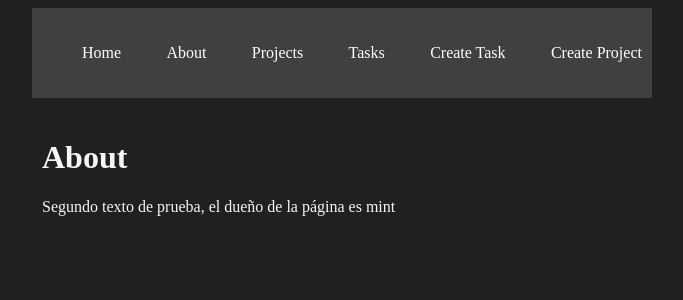
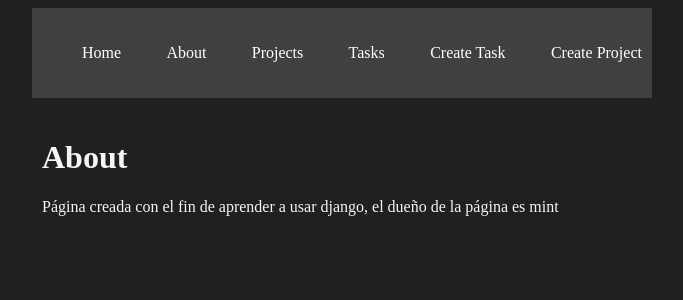
Before and after one commit to DefFoxPy/django-tutorial, a Django app: page /about/ in a window 1280 px wide. Shown: the top 300 px of the page, without its empty margins (298-981 px from the left). Run offline with Django 5.2, Linux system fonts and the light colour scheme.

Commit message:
cambio en el mensaje about e index

```diff
--- a/djangotutorial/myapp/templates/about.html
+++ b/djangotutorial/myapp/templates/about.html
@@ -4,6 +4,6 @@
 
 <h1>About</h1>
 
-<p>Segundo texto de prueba, el dueño de la página es {{ username }}</p>
+<p>Página creada con el fin de aprender a usar django, el dueño de la página es {{ username }}</p>
 
 {% endblock %}
--- a/djangotutorial/myapp/templates/index.html
+++ b/djangotutorial/myapp/templates/index.html
@@ -8,6 +8,4 @@
 
 <img src="{% static 'image.jpg' %}" width="200">
 
-<p>Texto de pruena en una etiqueta p</p>
-
 {% endblock %}
```
